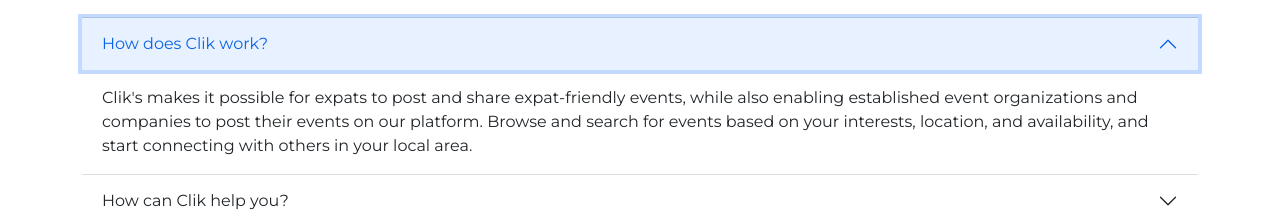
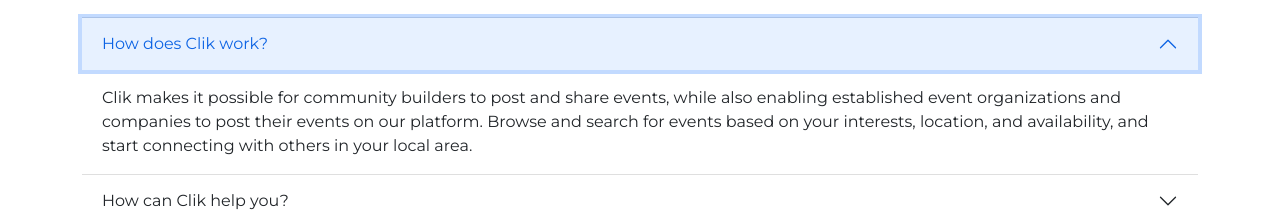
Before and after one commit to liranneta23/clik-landing-page, a Next.js app: page / in a window 1280 px wide. Both pictures are taken after a click on the button "How does Clik work?". Shown: the part 2289-2513 px from the top of the page. Built offline with nearby package versions, Linux system fonts and the light colour scheme; no server answers.

Commit message:
How does Clik work content

```diff
--- a/pages/components/FAQ.js
+++ b/pages/components/FAQ.js
@@ -26,7 +26,7 @@ const FAQ = () => {
           <Accordion.Item eventKey="2">
             <Accordion.Header>How does Clik work?</Accordion.Header>
             <Accordion.Body>
-            Clik's makes it possible for expats to post and share expat-friendly events,
+            Clik makes it possible for community builders to post and share events,
             while also enabling established event organizations and companies to post their events on our platform.
             Browse and search for events based on your interests, location, and availability,
             and start connecting with others in your local area.
```
